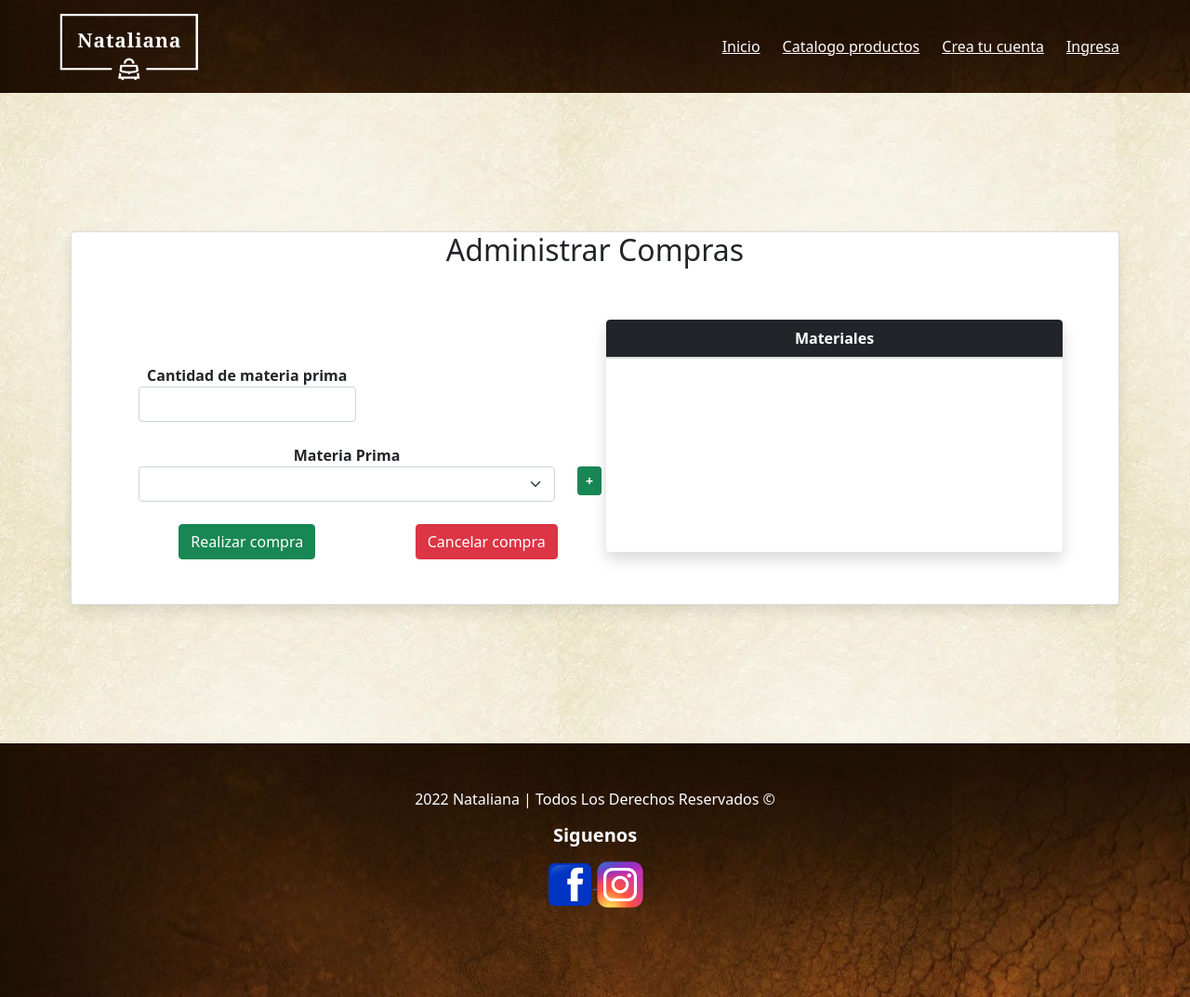
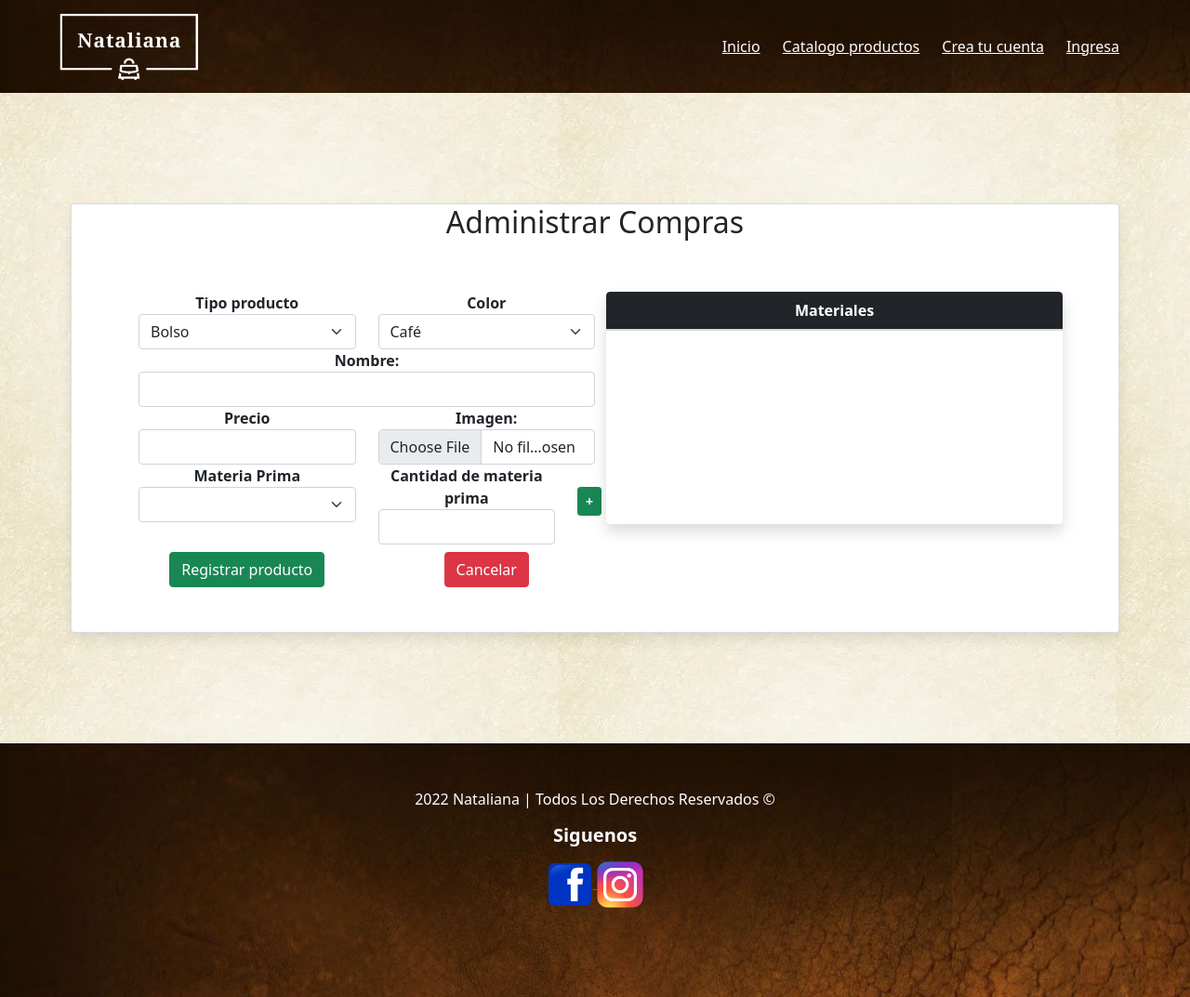
Before and after one commit to EdsonSantosPerez/Nataliana-Flask, a Flask app: template app/templates/registerProductos.html in a window 1280 px wide. Shown: the whole page at 93% size. Run offline with Flask 2, Linux system fonts and the light colour scheme; the template is opened without the code that fills it: values that come from a table or form of the project are taken from there, others are empty; parts of the project's set-up code (start-up, migrations or seed data) failed here and were passed over; some libraries are stand-ins or nearby versions.

Commit message:
Insertar productos funcionando

```diff
--- a/app/forms.py
+++ b/app/forms.py
@@ -55,9 +55,9 @@ class RegisterPedidoForm(FlaskForm):
 class RegisterProductoForm(FlaskForm):
     tipo=SelectField('Tipo producto', choices=[('bolso', 'Bolso'), ('cartera', 'Cartera'), ('cinto', 'Cinto')], validators=[DataRequired(message='El dato es obligatiorio')], id='tipoProducto', name='tipoProducto')
     nombre = StringField("Nombre:", validators=[DataRequired(message='El dato es obligatiorio'), validators.length(max=50)], id='nombreProducto', name='nombreProducto')
-    imagen = FileField("Imagen:", validators=[DataRequired(message='El dato es obligatiorio')])
+    imagen = FileField("Imagen:", validators=[DataRequired(message='El dato es obligatiorio')],  id='imagenProducto', name='imagenProducto')
     color=SelectField('Color', choices=[('cafe', 'Café'), ('negro', 'Negro')], validators=[DataRequired(message='El dato es obligatiorio')], id='colorProducto', name='colorProducto')
-    cantidad=IntegerField('Cantidad en stock', validators=[DataRequired(message='El dato es obligatiorio'), validators.number_range(min=1, message='El valor minimo es 1')], id='cantidadStock', name='cantidadStock')
-    cantidadMPri=IntegerField('Cantidad de materia prima x producto', validators=[DataRequired(message='El dato es obligatiorio'), validators.number_range(min=1, message='El valor minimo es 1')], id='cantidadMPri', name='cantidadMPri')
-    materiaPri=SelectField('Materia Prima', choices=[], validators=[DataRequired(message='El dato es obligatiorio')], id='materiaPriCompra', name='materiaPriProducto')
+    # cantidad=IntegerField('Cantidad en stock', validators=[DataRequired(message='El dato es obligatiorio'), validators.number_range(min=1, message='El valor minimo es 1')], id='cantidadStock', name='cantidadStock')
+    cantidadMPri=IntegerField('Cantidad de materia prima', validators=[DataRequired(message='El dato es obligatiorio'), validators.number_range(min=1, message='El valor minimo es 1')], id='cantidadMPri', name='cantidadMPri')
+    materiaPri=SelectField('Materia Prima', choices=[], validators=[DataRequired(message='El dato es obligatiorio')], id='materiaPriProducto', name='materiaPriProducto')
     precio=FloatField('Precio', validators=[DataRequired(message='El dato es obligatiorio'), validators.number_range(min=0.5, message='El valor minimo es 1')], id='precioProducto', name='precioProducto')
--- a/app/models.py
+++ b/app/models.py
@@ -107,7 +107,6 @@ class Productos(db.Model):
     cantidad = db.Column(db.Integer)
     imagen = db.Column(db.String(255), nullable=False)
     status = db.Column(db.Boolean)
-    materiales = db.Column(db.String(50), nullable=False)
     materiaPrima = db.relationship('Producto_MateriaPrima',
         backref= db.backref('productoMatPri', lazy=True))
 
@@ -202,8 +201,7 @@ class Compras(db.Model):
     materias = db.relationship('Compra_MateriaPrima',
         backref= db.backref('compraMatPri', lazy=True))
 
-class MateriaPrimaPorProducto(db.Model):
-    """Compras Model"""
+""" class MateriaPrimaPorProducto(db.Model):
 
     __tablename__='materia_prima_por_producto'
     id = db.Column(db.Integer, primary_key=True)
@@ -214,4 +212,4 @@ class MateriaPrimaPorProducto(db.Model):
     producto = db.relationship('Productos',
         backref= db.backref('materias_primas_por_productos', lazy=True))
     materias = db.relationship('MateriasPrimas',
-        backref= db.backref('materias_primas_por_productos', lazy=True))
+        backref= db.backref('materias_primas_por_productos', lazy=True)) """
--- a/app/templates/registerProductos.html
+++ b/app/templates/registerProductos.html
@@ -23,38 +23,35 @@
                 </div>
                 <div class="row">
                     <div class="col">
-                        {{ renderLabelField(form.cantidad, class="form-control") }}
-                    </div>
-                    <div class="col">
                         {{ renderLabelField(form.precio, class="form-control") }}
                     </div>
-                </div>
-                <div class="row">
                     <div class="col">
                         {{ renderLabelField(form.imagen, class="form-control") }}
                     </div>
                 </div>
+                <!-- <div class="row">
+                    <div class="col">
+
+                    </div>
+                </div> -->
                 <div class="row">
-                    <div class="col-11">
+                    <div class="col-6">
                         {{ renderLabelField(form.materiaPri, class="form-select") }}
+                    </div>
+                    <div class="col-5">
+                        {{ renderLabelField(form.cantidadMPri, class="form-control") }}
                     </div>
                     <div class="col-1 mt-4">
                         <button type="button" class="btn btn-success btn-sm" id="addMateriaPri"
                             onclick="addMateriaPrima()"><strong> + </strong></button>
                     </div>
                 </div>
-                <div class="row">
+                <div class="row mt-2">
                     <div class="col">
-                        {{ renderLabelField(form.cantidadMPri, class="form-control") }}
-                    </div>
-                </div>
-                <div class="row">
-                    <div class="col">
-                        <button type="button" class="btn btn-success" onclick="registrarProducto()">Realizar
-                            compra</button>
+                        <button type="button" class="btn btn-success" onclick="registrarProducto()">Registrar producto</button>
                     </div>
                     <div class="col">
-                        <button class="btn btn-danger">Cancelar compra</button>
+                        <button class="btn btn-danger">Cancelar</button>
                     </div>
                 </div>
             </form>
@@ -92,17 +89,21 @@
         let idMateriaPri = $('#materiaPriProducto').val();
         let txtMateriaPri = $('#materiaPriProducto option:selected').text();
         let txtInfoMateriaPri = txtMateriaPri.split('-');
-
         let materiaPrimaObj = {
             'idMateriaPri': idMateriaPri,
             'descripcion': `${ txtInfoMateriaPri[0].trim()} - ${ cantidadMPri } ${ txtInfoMateriaPri[1].trim() }`,
-            'cantidad': parseFloat(cantidadMPri)
+            'cantidadMPri': parseFloat(cantidadMPri)
         }
-        if (precioMateriaPri <= 0 || !precioMateriaPri) {
+        if (cantidadMPri <= 0 || !cantidadMPri) {
             alert('Elije una cantidad de material válida!');
             return;
-        } else if (materiaPrimArray.some(e => e.idMateriaPri === materiaPrimaObj.idMateriaPri)) {
-            alert('No puedes elegir más de dos veces el mismo material!');
+        }
+        if (materiaPrimArray.some(e => e.idMateriaPri === materiaPrimaObj.idMateriaPri)) {
+            materiaPrimArray.some(e => {
+                    e.cantidadMPri += parseFloat(cantidadMPri);
+                    e.descripcion = `${ txtInfoMateriaPri[0].trim()} - ${ e.cantidad } ${ txtInfoMateriaPri[1].trim() }`;
+            });
+            listarMaterias();
             return;
         }
         materiaPrimArray.push(materiaPrimaObj);
@@ -110,33 +111,35 @@
     }
 
     var listarMaterias = () => {
+        console.log("listar materias.\nmateriaPrimArray ", materiaPrimArray);
         $('#materiasPriTBody').empty();
+
+        materiaPrimArray.forEach(materiaPri => {
             $('#materiasPriTBody').append(
-            materiaPrimArray.forEach(materiaPri => {
             `<tr>
                 <td>${materiaPri.descripcion}</td>
                 <td>
                     <button class='btn btn-danger rounded-circle btn-close btn-sm p-1'  id='removeMateriaPri' onclick='removeMateriaPrima(this, ${materiaPri.idMateriaPri})'></button>
                 </td>
-            </tr>`}
-            ));
+            </tr>`);
+        });
+
     }
 
     var registrarProducto = async () => {
         let idProducto = $('#idProducto').val();
-        let tipo = $('#materiaPriProducto option:selected').text();
-        let nombre = $('#materiaPriProducto option:selected').text();
-        let color = $('#materiaPriProducto option:selected').text();
-        let precio = $('#materiaPriProducto option:selected').text();
-        let cantidad = $('#cantidadStock').val();
-        let imagen = $('#materiaPriProducto option:selected').text();
-        let endpoint = (idProducto == 0) ? 'registrarProducto': 'modificarProducto';
+        let tipo = $('#tipoProducto').val();
+        let nombre = $('#nombreProducto').val();
+        let color = $('#colorProducto').val();
+        let precio = $('#precioProducto').val();
+        let imagen = $('#imagenProducto').val();
+        let endpoint = (idProducto == 0) ? 'registerProductos': 'modificarProducto';
 
         console.log(materiaPrimArray);
         if (materiaPrimArray.length === 0) {
             alert('Tienes que agregar al menos 1 material a la compra!');
             return;
-        } else if (tipo == "" || nombre == "" || color == "" || precio == "" || cantidad == "" || cantidad <= 0 || imagen == "") {
+        } else if (tipo == "" || nombre == "" || color == "" || precio == "" || imagen == "") {
             alert('Error en la información, verifica los datos del formulario!');
             return;
         }
@@ -150,7 +153,6 @@
                 nombre: nombre,
                 color: color,
                 precio: precio,
-                cantidad: cantidad,
                 image: imagen
             }),
             headers: {
@@ -158,7 +160,10 @@
             }
         }).then(response => {
             console.log("response ", response);
-            alert(response);
+            if(response.status == 200){
+                alert("Producto registrado");
+                window.location.href="consultarProductos";
+            }
         }).catch(error => {
             console.log("error ", error);
         });
```
Also changed, not shown: app/productos.py (+32 -27 lines). Lines whose indentation alone changed are shown as unchanged.
